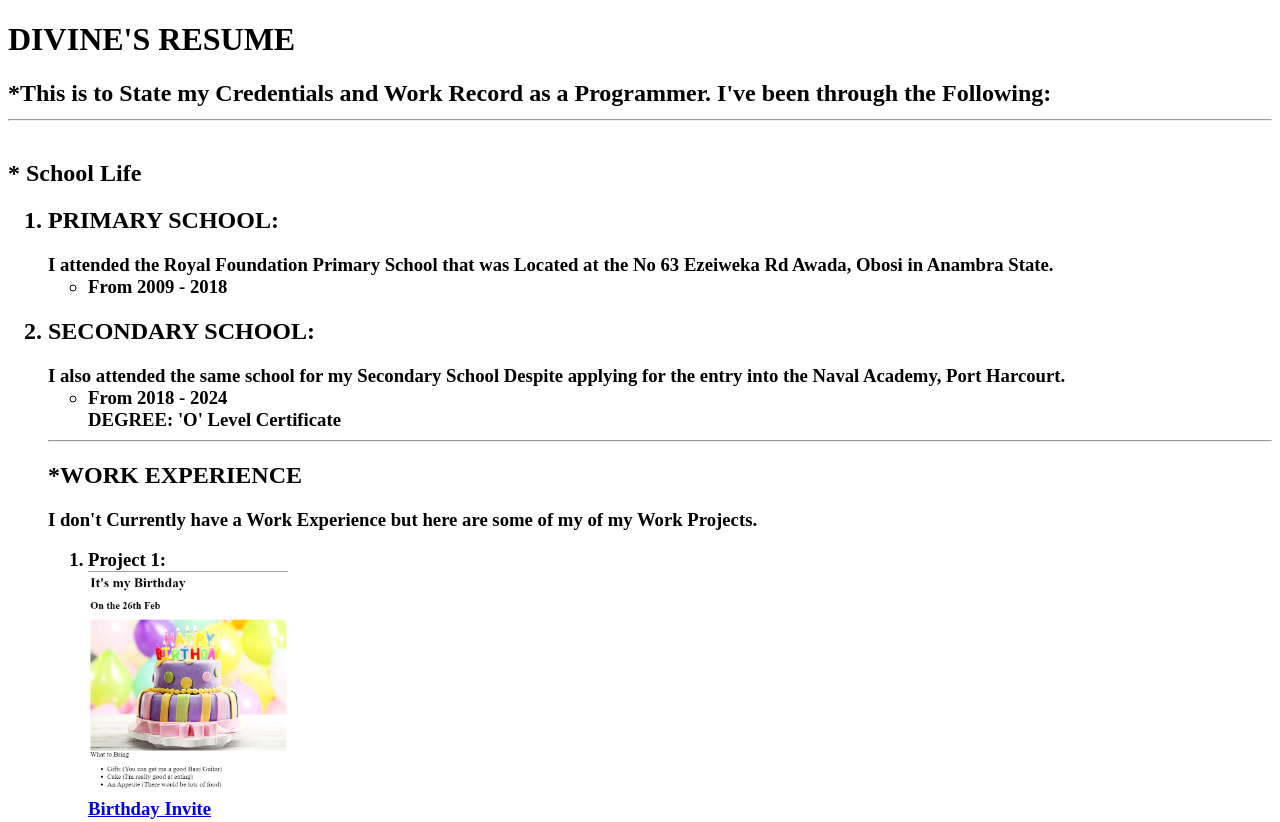
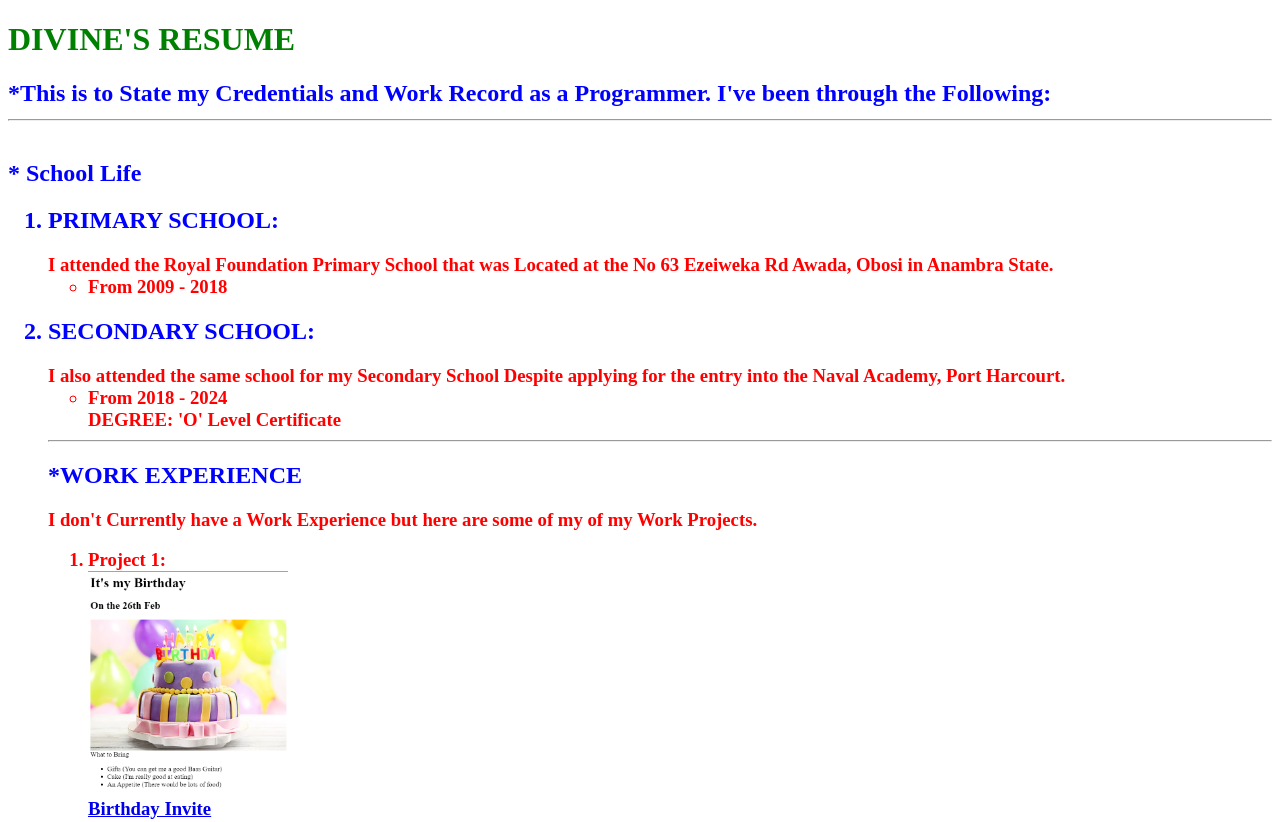
Before and after one commit to Divstarx/Divine-s-Capstone-Project, a plain HTML site: page Index.html in a window 1280 px wide. Shown: the top 822 px of the page. Drawn offline with Linux system fonts and the light colour scheme.

Commit message:
Add files via upload

```diff
--- a/Index.html
+++ b/Index.html
@@ -3,8 +3,13 @@
     <head>
         <meta Charset="UTF -8">
         <title>Divine's Resume</title>
+    <link rel="stylesheet" href="./style.css"
     </head>
-
+ <style>
+    h1 {
+        color:green
+    }
+ </style>
     <body>
         <h1>DIVINE'S RESUME</h1>
         <H2>*This is to State my Credentials and Work Record
--- /dev/null
+++ b/style.css
@@ -0,0 +1,6 @@
+h2 {
+    color:blue;
+}
+h3 {
+    color:red;
+}
```
Also changed, not shown: about.html (+8 -0 lines).
